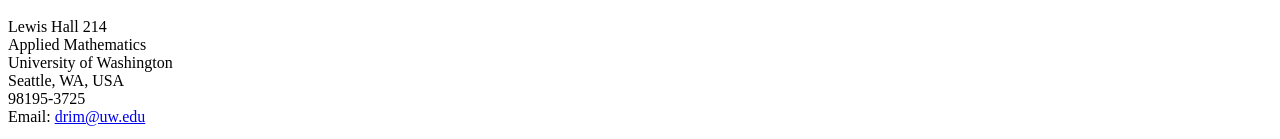
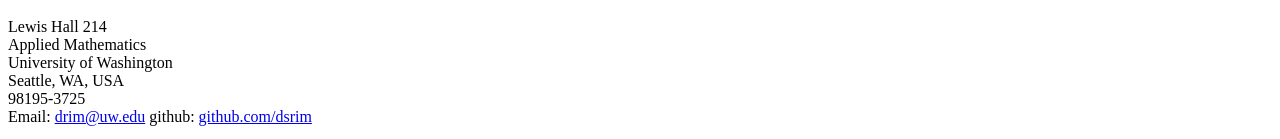
Before and after one commit to dsrim/dsrim.github.io, a Jekyll site: the page built from _jekyll/index.md, in a window 1280 px wide. Shown: the part 1848-1987 px from the top of the page. Built offline with Jekyll 4.4.1, drawn with Linux system fonts in a browser that asks for light colours.

Commit message:
added github link

```diff
--- a/_jekyll/index.md
+++ b/_jekyll/index.md
@@ -85,7 +85,9 @@
 Seattle, WA, USA <br />
 98195-3725 <br />
 Email: [drim@uw.edu]
+github: [github.com/dsrim]
 
 [Randall J. LeVeque]: http://faculty.washington.edu/rjl/
 [Gunther Uhlmann]: http://www.math.washington.edu/~gunther/
 [drim@uw.edu]: mailto:drim@uw.edu
+[github.com/dsrim]: http://github.com/dsrim/
--- a/index.html
+++ b/index.html
@@ -105,7 +105,8 @@
 University of Washington <br />
 Seattle, WA, USA <br />
 98195-3725 <br />
-Email: <a href="mailto:drim@uw.edu">drim@uw.edu</a></p>
+Email: <a href="mailto:drim@uw.edu">drim@uw.edu</a>
+github: <a href="http://github.com/dsrim/">github.com/dsrim</a></p>
 
 
 </div>
```
Also changed, not shown: 1 other file.
